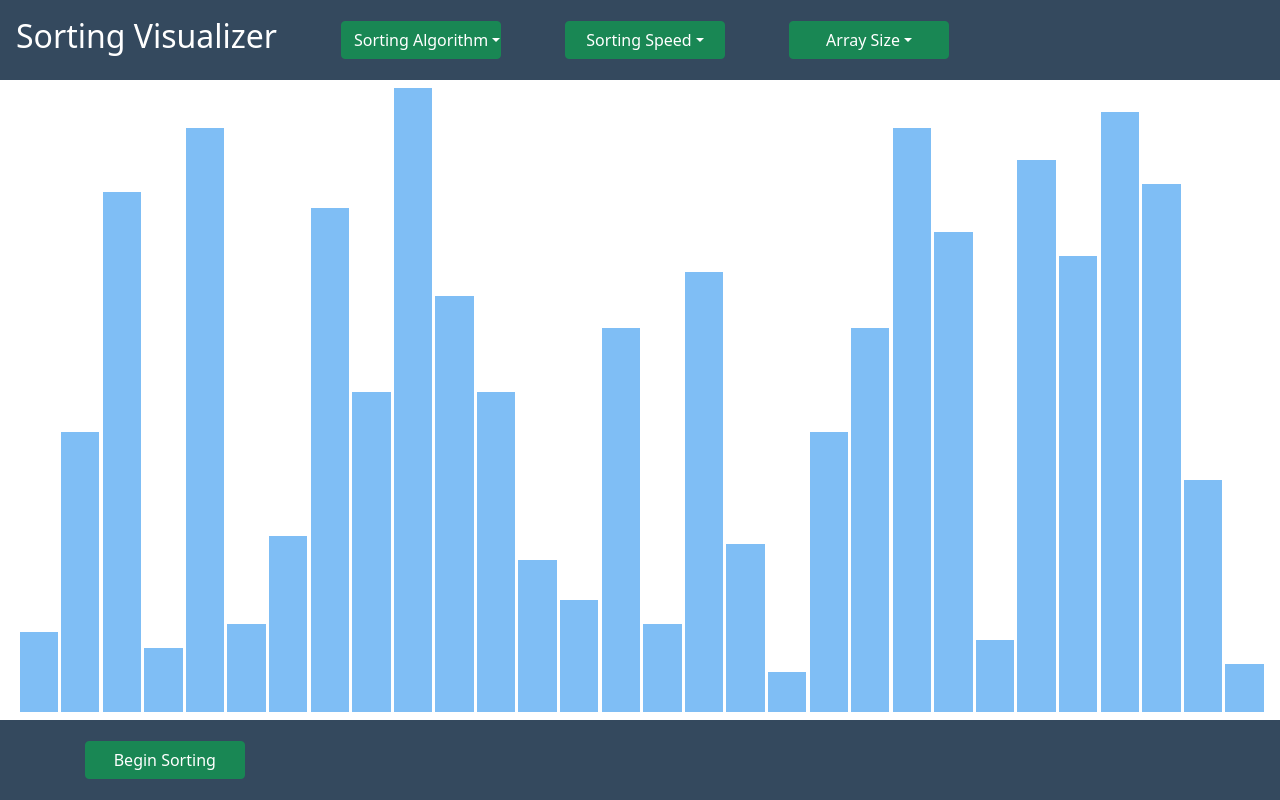
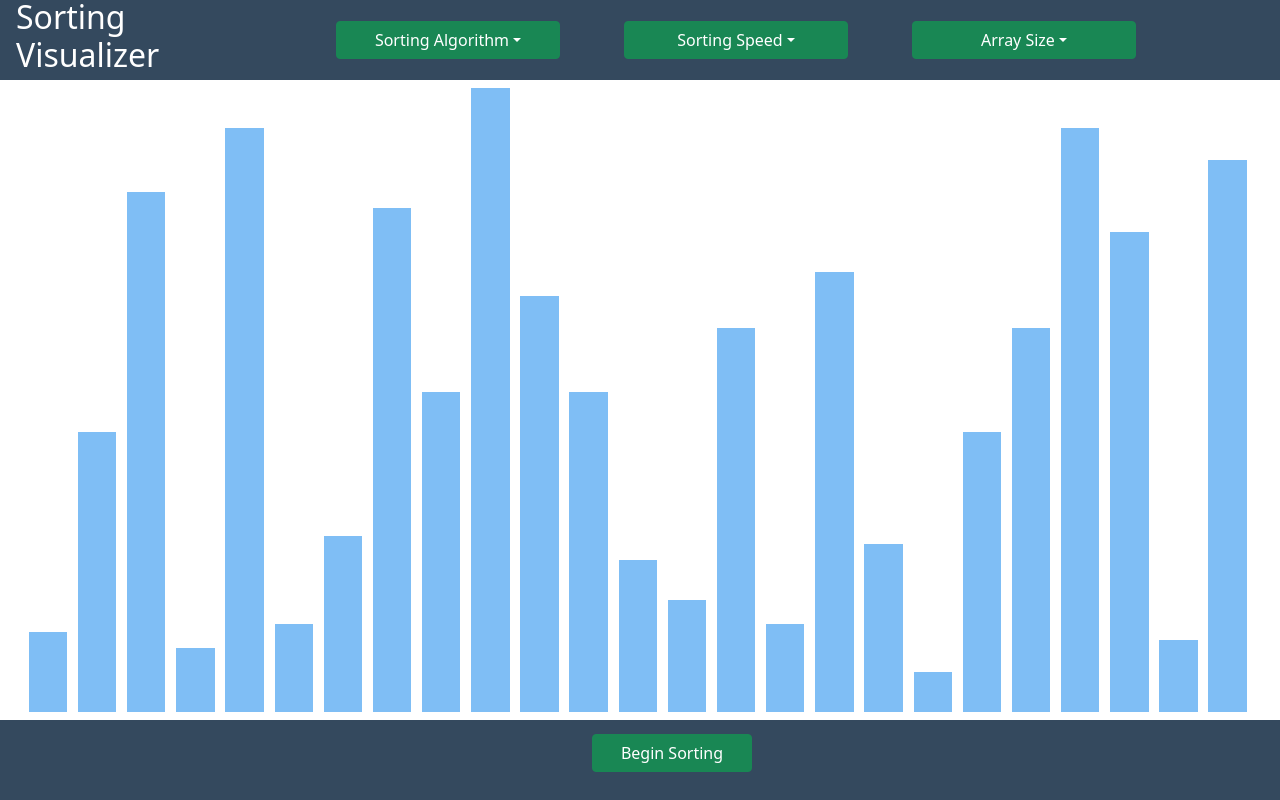
Before and after one commit to NasserMughrabi/sorting-algo, a React (Create React App) app: page / in a window 1280 px wide. Built offline with nearby package versions, Linux system fonts and the light colour scheme; the HTML template or start-up script is replaced by a standard one.

Commit message:
responsive design is complete

```diff
--- a/src/App.js
+++ b/src/App.js
@@ -4,7 +4,7 @@ import NavBar from "./components/NavBar";
 import Bottom from "./components/Bottom";
 
 
-const arr = Array(30).fill(5).map(() => Math.round(Math.random() * 78));
+const arr = Array(25).fill(5).map(() => Math.round(Math.random() * 78));
 
 function App() {
   return (
--- a/src/components/NavBar.js
+++ b/src/components/NavBar.js
@@ -16,7 +16,7 @@ const NavBar = () => {
       <Nav>
         <h2 className='title'>Sorting Visualizer</h2>
       <Dropdown className='algos-drop'>
-        <Dropdown.Toggle style={{width:'10rem'}} variant="success" id="dropdown-width">
+        <Dropdown.Toggle variant="success" id="dropdown-width">
           Sorting Algorithm
         </Dropdown.Toggle>
 
@@ -27,7 +27,7 @@ const NavBar = () => {
         </Dropdown.Menu>
       </Dropdown>
       <Dropdown className='algos-drop'>
-        <Dropdown.Toggle style={{width:'10rem'}} variant="success" id="dropdown-width">
+        <Dropdown.Toggle variant="success" id="dropdown-width">
           Sorting Speed
         </Dropdown.Toggle>
 
@@ -38,7 +38,7 @@ const NavBar = () => {
         </Dropdown.Menu>
       </Dropdown>
       <Dropdown className='algos-drop'>
-        <Dropdown.Toggle style={{width:'10rem'}} variant="success" id="dropdown-width">
+        <Dropdown.Toggle variant="success" id="dropdown-width">
           Array Size
         </Dropdown.Toggle>
 
--- a/src/index.css
+++ b/src/index.css
@@ -1,11 +1,11 @@
-*{
+* {
   margin: 0%;
   padding: 0%;
   box-sizing: border-box;
 }
 
 
-.navbar{
+.navbar {
   padding-top: 0;
 }
 
@@ -20,7 +20,7 @@
   justify-content: center;
 }
 
-.full-bar{
+.full-bar {
   height: 78vh;
   display: flex;
   width: 10vw;
@@ -29,7 +29,7 @@
   align-items: flex-end;
 }
 
-.bottom{
+.bottom {
   height: 10vh;
   background-color: #34495e;
   /* text-align: center; */
@@ -40,21 +40,109 @@
   padding: 1.3rem;
 }
 
-.btn-div{
+.btn-div {}
 
+.algos-drop {
+  margin-left: 4rem;
 }
 
-.algos-drop{
-  margin-left: 4rem;
-}
 .title {
   margin-left: 1rem;
   color: white;
 }
-.bar{
+
+.bar {
   margin-left: 0.5rem;
   width: 10vw;
 }
-#dropdown-width{
-  width: '10rem';
+
+#dropdown-width {
+  width: 10rem;
 }
+
+
+
+
+@media (max-width: 400px) {
+  .algos-drop {
+    margin-left: 0.2rem;
+  }
+  .title{
+    width: 10rem;
+  }
+  #dropdown-width {
+    width: 3.9rem;
+    overflow: hidden;
+  }
+  .bottom {
+    text-align: center;
+    padding: 0.9rem;
+  }
+
+}
+
+@media (min-width: 400px) {
+  .algos-drop {
+    margin-left: 0.2rem;
+  }
+
+  .title {
+    width: 10rem;
+  }
+
+  #dropdown-width {
+    width: 4.69rem;
+    overflow: hidden;
+  }
+
+  .bottom {
+    text-align: center;
+    padding: 0.9rem;
+  }
+}
+
+
+@media (min-width: 500px) {
+  .algos-drop {
+    margin-left: 0.2rem;
+  }
+
+  .title {
+    width: 10rem;
+  }
+
+  #dropdown-width {
+    width: 7.69rem;
+    overflow: hidden;
+  }
+
+  .bottom {
+    text-align: center;
+    padding: 0.9rem;
+  }
+}
+
+@media (min-width: 950px) {
+  .algos-drop {
+    margin-left: 4rem;
+  }
+
+  .title {
+    margin-left: 1rem;
+    color: white;
+    width: 16rem;
+  }
+
+  #dropdown-width {
+    width: 14rem;
+  }
+
+  .bottom {
+    text-align: center;
+    padding: 0.9rem;
+  }
+
+  .btn-div{
+    font-size: 20px;
+  }
+}
```
